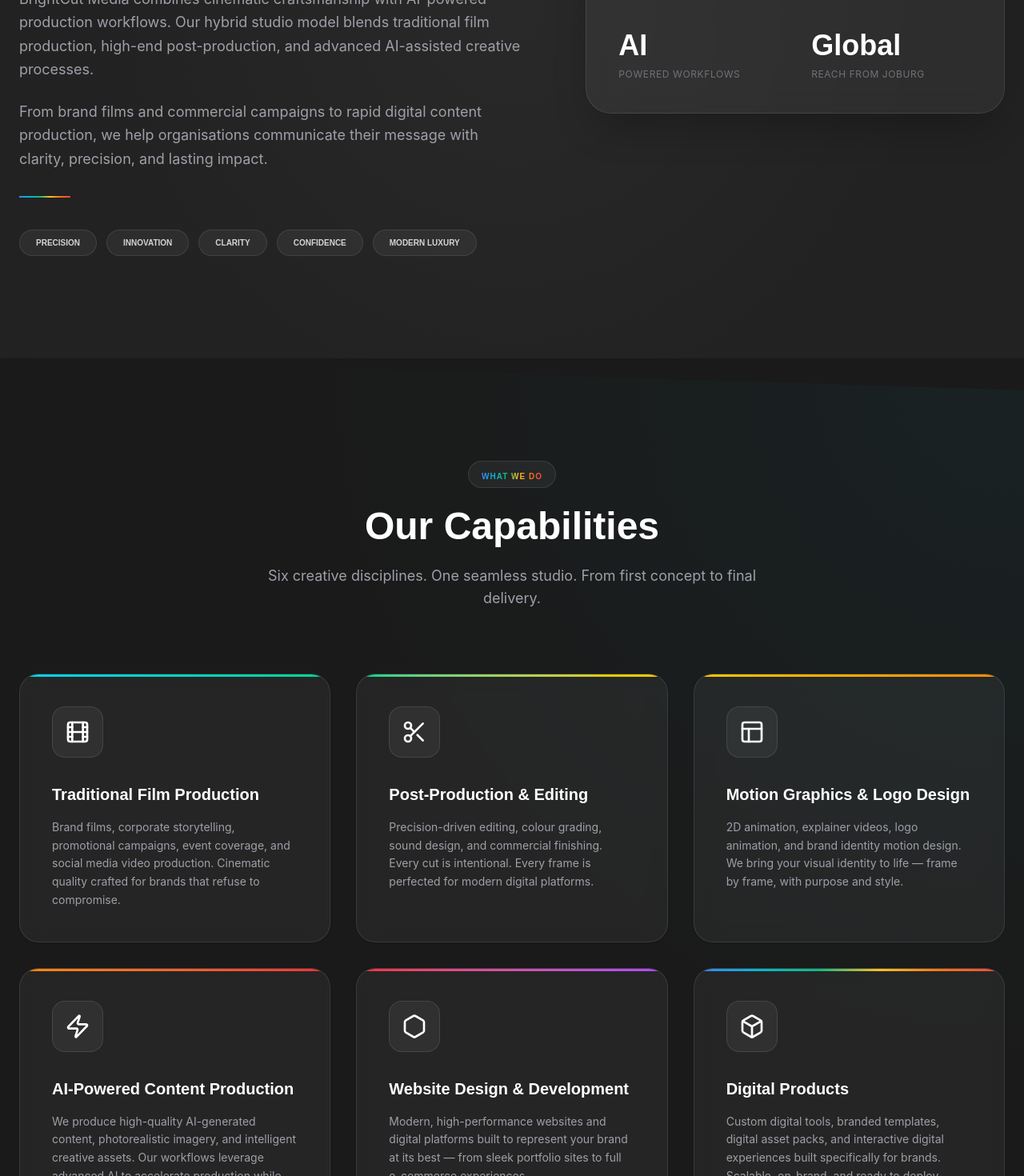
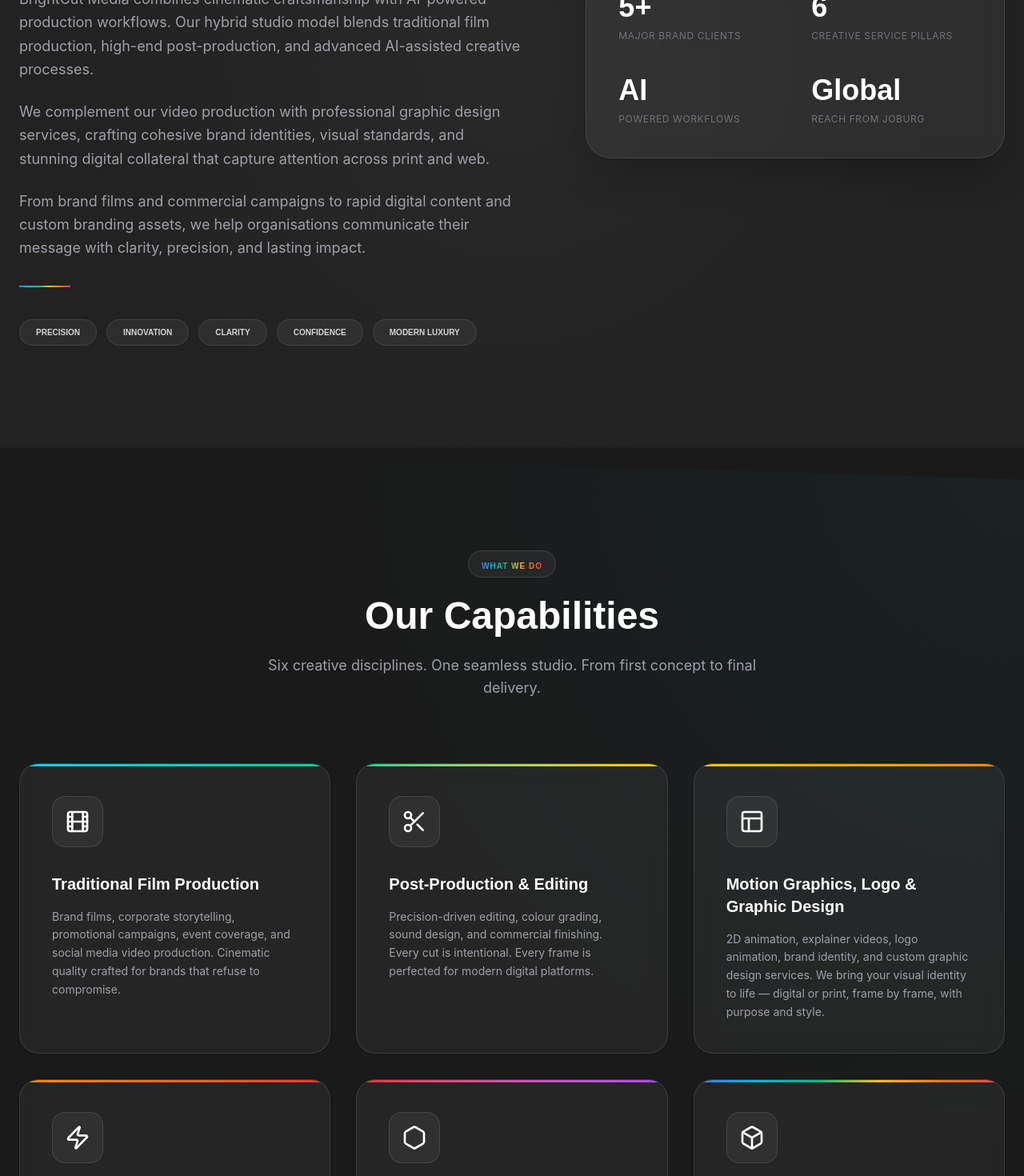
Before and after one commit to BrightCutMedia/BrightCut-Media-Website, a React (Vite) app: page / in a window 1280 px wide. Shown: the part 1400-2870 px from the top of the page at 80% size. Built offline with nearby package versions, Linux system fonts and the light colour scheme.

Commit message:
feat: expand service offerings to include graphic design
Update copy and service cards to reflect the integration of professional graphic design and brand identity services.

```diff
--- a/src/App.tsx
+++ b/src/App.tsx
@@ -259,7 +259,10 @@ const About = () => {
               BrightCut Media combines cinematic craftsmanship with AI-powered production workflows. Our hybrid studio model blends traditional film production, high-end post-production, and advanced AI-assisted creative processes.
             </p>
             <p>
-              From brand films and commercial campaigns to rapid digital content production, we help organisations communicate their message with clarity, precision, and lasting impact.
+              We complement our video production with professional graphic design services, crafting cohesive brand identities, visual standards, and stunning digital collateral that capture attention across print and web.
+            </p>
+            <p>
+              From brand films and commercial campaigns to rapid digital content and custom branding assets, we help organisations communicate their message with clarity, precision, and lasting impact.
             </p>
           </div>
           <div className="mt-8 w-16 h-[2px] bg-gradient-spectrum mb-10"></div>
@@ -317,9 +320,9 @@ const Services = () => {
       gradient: "from-emerald-400 to-yellow-400"
     },
     {
-      title: "Motion Graphics & Logo Design",
+      title: "Motion Graphics, Logo & Graphic Design",
       icon: <Layout size={32} />,
-      desc: "2D animation, explainer videos, logo animation, and brand identity motion design. We bring your visual identity to life — frame by frame, with purpose and style.",
+      desc: "2D animation, explainer videos, logo animation, brand identity, and custom graphic design services. We bring your visual identity to life — digital or print, frame by frame, with purpose and style.",
       gradient: "from-yellow-400 to-orange-400"
     },
     {
@@ -620,7 +623,7 @@ const Footer = () => {
               ))}
             </div>
             <div className="grid grid-cols-2 gap-4">
-              {["Film Production", "Post-Production", "Motion Graphics", "AI Production", "Web Design", "Digital Products"].map(s => (
+              {["Film Production", "Post-Production", "Motion & Graphic Design", "AI Production", "Web Design", "Digital Products"].map(s => (
                 <span key={s} className="text-[10px] text-zinc-700 uppercase tracking-widest">{s}</span>
               ))}
             </div>
```
